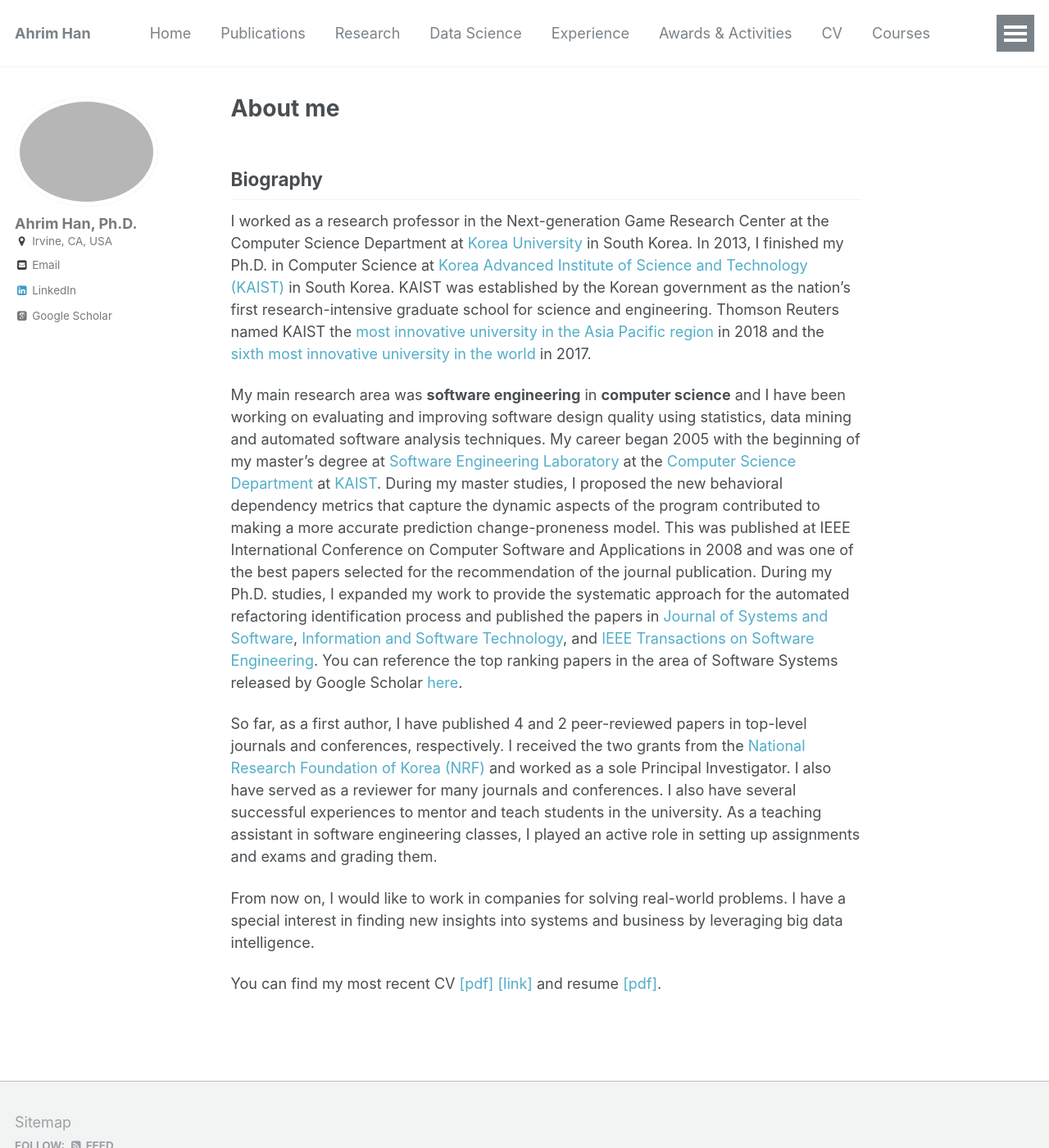
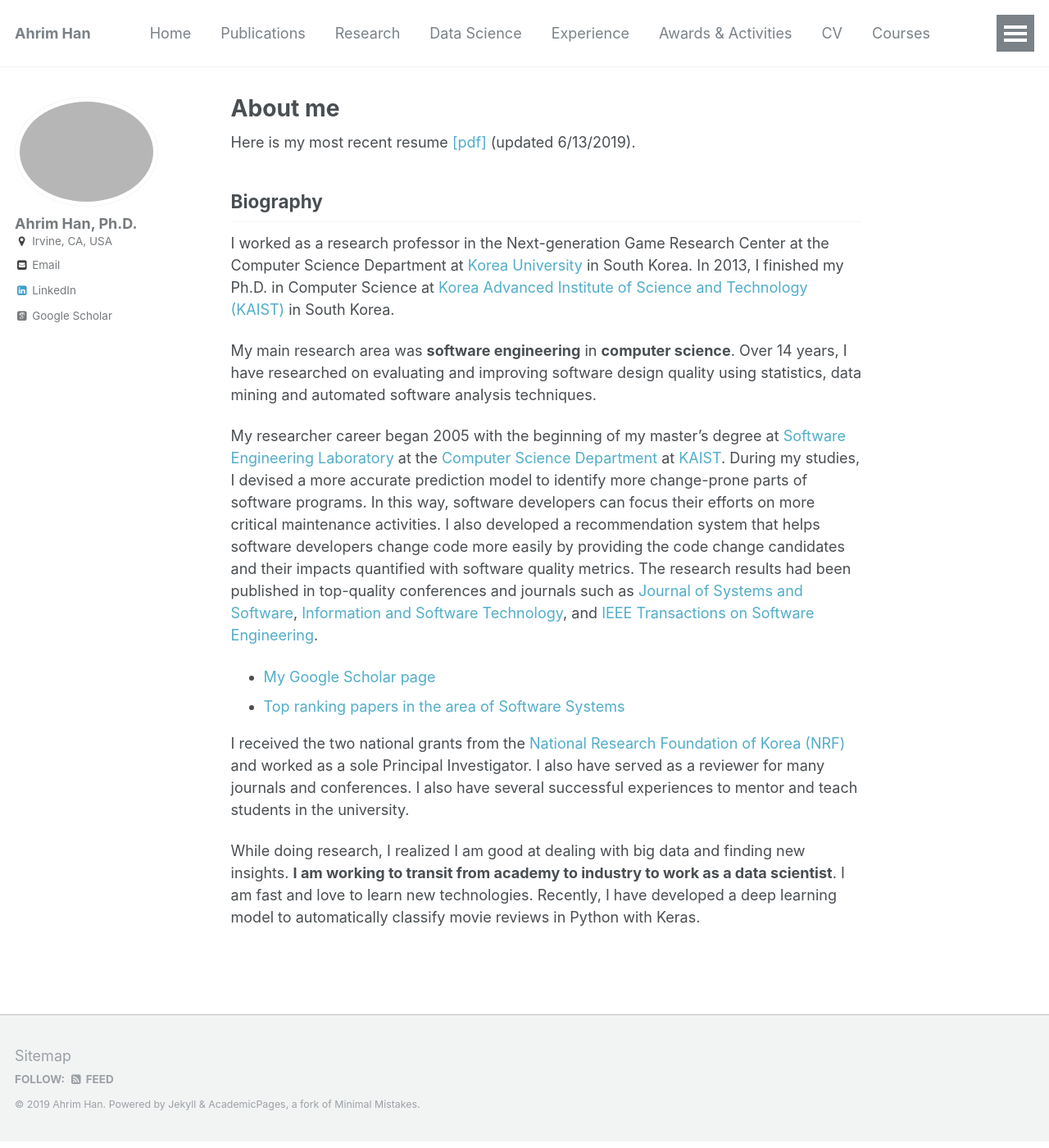
Before and after one commit to ahrimhan/ahrimhan.github.io, a Jekyll site: the page built from _pages/about.md, in a window 1280 px wide and 1400 px high. Shown: the whole window at 82% size. Built offline with Jekyll 4.4.1, drawn with Linux system fonts in a browser that asks for light colours; some web fonts are replaced.

Commit message:
revise the about me

```diff
--- a/_pages/about.md
+++ b/_pages/about.md
@@ -8,28 +8,26 @@ redirect_from:
   - /about.html
 ---
 
+Here is my most recent resume [[pdf]](/files/ahrimhan_data_scientist.pdf) (updated 6/13/2019).
+
 Biography
 ------
-I worked as a research professor in the Next-generation Game Research Center at the Computer Science Department at [Korea University](http://www.korea.ac.kr/mbshome/mbs/en/index.do) in South Korea. In 2013, I finished my Ph.D. in Computer Science at [Korea Advanced Institute of Science and Technology (KAIST)](http://www.kaist.ac.kr/html/en/index.html) in South Korea. KAIST was established by the Korean government as the nation's first research-intensive graduate school for science and engineering.
-Thomson Reuters named KAIST the [most innovative university in the Asia Pacific region](https://www.reuters.com/article/us-asiapac-reuters-ranking-innovative-un/asia-pacifics-most-innovative-universities-2018-idUSKCN1J02SP) in 2018 and the [sixth most innovative university in the world](https://www.reuters.com/innovative-universities-2017/profile) in 2017.
 
-My main research area was **software engineering** in **computer science** and I have been working on evaluating and improving software design quality using statistics, data mining and automated software analysis techniques.
-My career began 2005 with the beginning of my master’s degree at [Software Engineering Laboratory](http://se.kaist.ac.kr/) at the [Computer Science Department](https://cs.kaist.ac.kr/) at [KAIST](http://www.kaist.ac.kr/html/en/index.html).
-During my master studies, I proposed the new behavioral dependency metrics that capture the dynamic aspects of the program contributed to making a more accurate prediction change-proneness model. This was published at IEEE International Conference on Computer Software and Applications in 2008 and was one of the best papers selected for the recommendation of the journal publication.
-During my Ph.D. studies, I expanded my work to provide the systematic approach for the automated refactoring identification process and published the papers in [Journal of Systems and Software](https://www.journals.elsevier.com/journal-of-systems-and-software), [Information and Software Technology](https://www.journals.elsevier.com/information-and-software-technology), and [IEEE Transactions on Software Engineering](https://www.computer.org/web/tse).
-You can reference the top ranking papers in the area of Software Systems released by Google Scholar [here](https://scholar.google.com/citations?view_op=top_venues&hl=en&vq=eng_softwaresystems).
+I worked as a research professor in the Next-generation Game Research Center at the Computer Science Department at [Korea University](http://www.korea.ac.kr/mbshome/mbs/en/index.do) in South Korea. In 2013, I finished my Ph.D. in Computer Science at [Korea Advanced Institute of Science and Technology (KAIST)](http://www.kaist.ac.kr/html/en/index.html) in South Korea.
 
+<!-- KAIST was established by the government as the nation's first research-intensive graduate school for science and engineering. -->
 
-So far, as a first author, I have published 4 and 2 peer-reviewed papers in top-level journals and conferences, respectively. I received the two grants from the [National Research Foundation of Korea (NRF)](http://www.nrf.re.kr/eng/main) and worked as a sole Principal Investigator. I also have served as a reviewer for many journals and conferences. I also have several successful experiences to mentor and teach students in the university. As a teaching assistant in software engineering classes, I played an active role in setting up assignments and exams and grading them.
+<!-- Thomson Reuters named KAIST the [most innovative university in the Asia Pacific region](https://www.reuters.com/article/us-asiapac-reuters-ranking-innovative-un/asia-pacifics-most-innovative-universities-2018-idUSKCN1J02SP) in 2018 and the [sixth most innovative university in the world](https://www.reuters.com/innovative-universities-2017/profile) in 2017. -->
 
+My main research area was **software engineering** in **computer science**.
+Over 14 years, I have researched on evaluating and improving software design quality using statistics, data mining and automated software analysis techniques.
 
-From now on, I would like to work in companies for solving real-world problems.
-I have a special interest in finding new insights into systems and business by leveraging big data intelligence.
+My researcher career began 2005 with the beginning of my master’s degree at [Software Engineering Laboratory](http://se.kaist.ac.kr/) at the [Computer Science Department](https://cs.kaist.ac.kr/) at [KAIST](http://www.kaist.ac.kr/html/en/index.html).
+During my studies, I devised a more accurate prediction model to identify more change-prone parts of software programs. In this way, software developers can focus their efforts on more critical maintenance activities.
+I also developed a recommendation system that helps software developers change code more easily by providing the code change candidates and their impacts quantified with software quality metrics. The research results had been published in top-quality conferences and journals such as [Journal of Systems and Software](https://www.journals.elsevier.com/journal-of-systems-and-software), [Information and Software Technology](https://www.journals.elsevier.com/information-and-software-technology), and [IEEE Transactions on Software Engineering](https://www.computer.org/web/tse).
+* [My Google Scholar page](https://scholar.google.com/citations?user=TL5ov0UAAAAJ&hl=en)
+* [Top ranking papers in the area of Software Systems](https://scholar.google.com/citations?view_op=top_venues&hl=en&vq=eng_softwaresystems)
 
-You can find my most recent CV [[pdf]](/files/arhan_cv.pdf) [[link]](/cv/) and resume [[pdf]](/files/arhanResume.pdf).
+I received the two national grants from the [National Research Foundation of Korea (NRF)](http://www.nrf.re.kr/eng/main) and worked as a sole Principal Investigator. I also have served as a reviewer for many journals and conferences. I also have several successful experiences to mentor and teach students in the university.
 
-
-<!--
-News
-------
--->
+While doing research, I realized I am good at dealing with big data and finding new insights. **I am working to transit from academy to industry to work as a data scientist**. I am fast and love to learn new technologies. Recently, I have developed a deep learning model to automatically classify movie reviews in Python with Keras.
```
